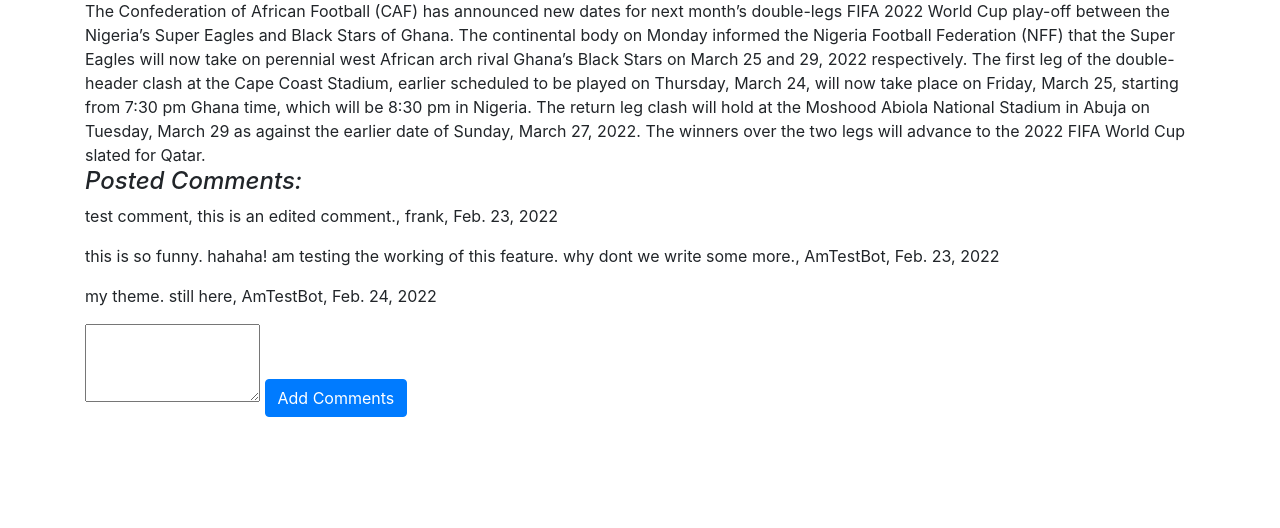
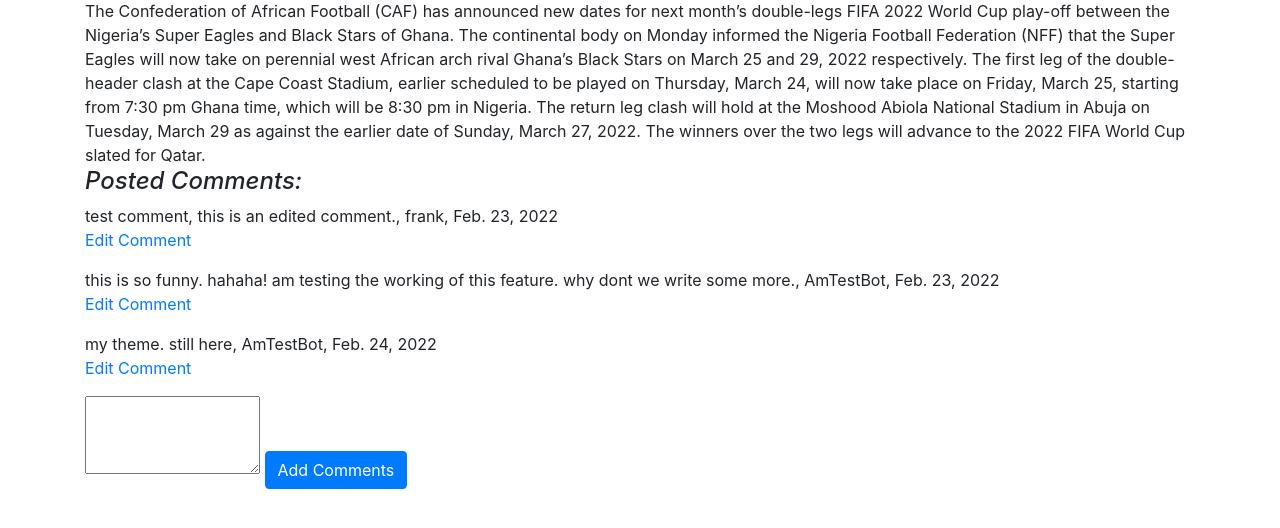
Before and after one commit to frankTheCodeBoy/sportssite, a Django app: a page that uses templates/sportsApp/add_comment.html in a window 1280 px wide. Shown: the part 162-690 px from the top of the page. Run offline with Django 4.2, Linux system fonts and the light colour scheme; data comes from the database, SQL or seed files in the repository; both versions use the stored data as it was after the commit; some libraries are stand-ins or nearby versions.

Commit message:
improved features

```diff
--- a/sportsApp/urls.py
+++ b/sportsApp/urls.py
@@ -45,5 +45,10 @@
         views.add_comment,
         name='add_comment'
     ),
+    path(
+        'edit_comment/<int:item_id>/',
+        views.edit_comment,
+        name='edit_comment',
+    ),
 
 ]
--- a/sportsApp/views.py
+++ b/sportsApp/views.py
@@ -1,5 +1,5 @@
 from django.shortcuts import render
-from django.http import HttpResponse, HttpResponseRedirect
+from django.http import HttpResponse, HttpResponseRedirect, Http404
 from django.shortcuts import render, redirect, get_object_or_404
 from django.urls import reverse
 from django.views import generic
@@ -142,3 +142,20 @@
 
     context_dict = {'form': form, 'blog': blog, 'user_comments': user_comments}
     return render(request, 'sportsApp/add_comment.html', context_dict)
+
+def edit_comment(request, item_id):
+    comment = get_object_or_404(UserComment, id=item_id)
+    blog = comment.blog
+
+    if comment.owner != request.user:
+        raise Http404
+    else:
+        form = UserCommentForm(instance=comment)
+
+    if request.method == 'POST':
+        form = UserCommentForm(instance=comment, data=request.POST)
+        if form.is_valid():
+            form.save()
+            return redirect("sportsApp:index")
+    context_dict = {'form': form, 'blog': blog, 'comment': comment}
+    return render(request, "sportsApp/edit_comment.html", context_dict)
--- a/templates/sportsApp/add_comment.html
+++ b/templates/sportsApp/add_comment.html
@@ -15,7 +15,9 @@
 {% if user_comments %}
 <div>
     {% for item in user_comments %}
-    <p>{{item.comment}}, {{item.owner}}, {{item.date_published}}</p>
+    <p>{{item.comment}}, {{item.owner}}, {{item.date_published}}<br>
+    <a href="{% url 'sportsApp:edit_comment' item.id %}">Edit Comment</a>
+    </p>
 </div>
     {% endfor %}
 </div>
```
Also changed, not shown: templates/sportsApp/edit_comment.html (added, +23 -0 lines), db.sqlite3.
